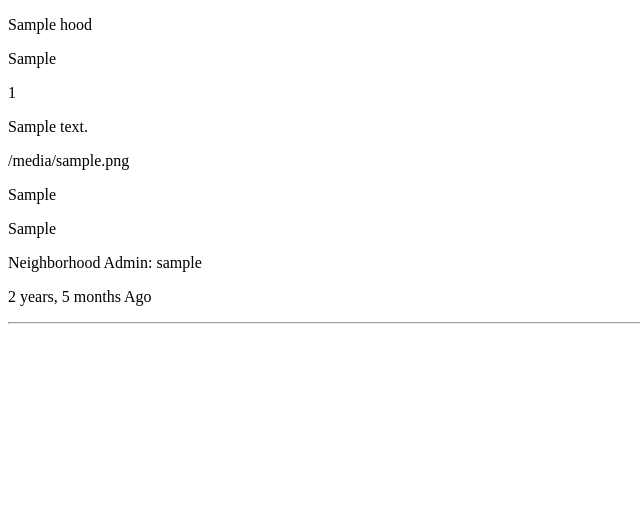
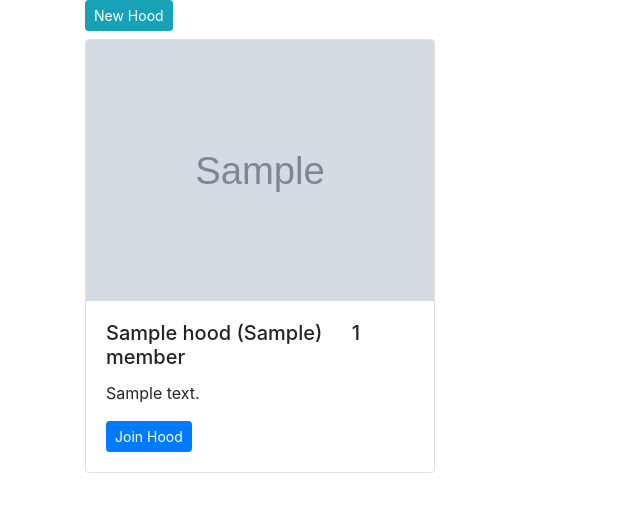
Before and after one commit to Kirugik/myhood, a Django app: page / in a window 1280 px wide. Shown: the top 512 px of the page, without its empty margins (0-640 px from the left). Run offline with Django 4.2, Linux system fonts and the light colour scheme; tables that the repository leaves empty hold one stand-in row (values such as "Sample post"); grey boxes marked "Sample" are stand-in pictures; some libraries are stand-ins or nearby versions.

Commit message:
Style: Add bootstrap and style index page

```diff
--- a/hood/settings.py
+++ b/hood/settings.py
@@ -40,6 +40,7 @@ INSTALLED_APPS = [
 
     'hoodupdates.apps.HoodupdatesConfig',
     'url_or_relative_url_field',
+    'bootstrap4',
 ]
 
 MIDDLEWARE = [
--- /dev/null
+++ b/hoodupdates/templates/base.html
@@ -0,0 +1,37 @@
+{% load bootstrap4 %}
+{% load static %}
+<!DOCTYPE html>
+<html lang="en">
+<head>
+    <meta charset="UTF-8">
+    <meta http-equiv="X-UA-Compatible" content="IE=edge">
+    <meta name="viewport" content="width=device-width, initial-scale=1.0">
+
+
+    <title> {% block title %} My Hood {% endblock %}</title>
+
+
+    {% block styles %}
+    {% bootstrap_css %}
+    <link rel="stylesheet" href="{% static 'css/styles.css' %}">
+    <link rel="stylesheet" href="https://stackpath.bootstrapcdn.com/bootstrap/4.1.3/css/bootstrap.min.css" integrity="sha384-MCw98/SFnGE8fJT3GXwEOngsV7Zt27NXFoaoApmYm81iuXoPkFOJwJ8ERdknLPMO" crossorigin="anonymous">
+
+    <!-- Fontawesome -->
+    <link href="{% static 'fontawesome_free/css/fontawesome.css' %}" rel="stylesheet" type="text/css">
+    <link href="{% static 'fontawesome_free/css/brands.css' %}" rel="stylesheet" type="text/css">
+    <link href="{% static 'fontawesome_free/css/solid.css' %}" rel="stylesheet" type="text/css">
+    {% endblock %}
+</head>
+<body>
+    {% block content %}
+
+
+
+        {% block scripts %}
+        <script src="https://ajax.googleapis.com/ajax/libs/jquery/3.2.1/jquery.min.js"></script>
+        <script src="https://stackpath.bootstrapcdn.com/bootstrap/4.1.3/js/bootstrap.min.js" integrity="sha384-ChfqqxuZUCnJSK3+MXmPNIyE6ZbWh2IMqE241rYiqJxyMiZ6OW/JmZQ5stwEULTy" crossorigin="anonymous"></script>
+        {% bootstrap_javascript %}
+        {% endblock %}
+    {% endblock %}
+</body>
+</html>
--- a/hoodupdates/templates/index.html
+++ b/hoodupdates/templates/index.html
@@ -1,31 +1,31 @@
-<!DOCTYPE html>
-<html lang="en">
-<head>
-    <meta charset="UTF-8">
-    <meta http-equiv="X-UA-Compatible" content="IE=edge">
-    <meta name="viewport" content="width=device-width, initial-scale=1.0">
-    <title>Home</title>
-    <div class="container-fluid">
-        <div class="hoods">
-            {% for hood in hoods %}
-            <p>{{hood.name}}</p>
-            <p>{{hood.located}}</p>
-            <p>{{hood.occupants_count}}</p>
-            <p>{{hood.description}}</p>
-            <p>{{hood.hood_image.url}}</p>
-            <p>{{hood.police_contact}}</p>
-            <p>{{hood.health_dept_contact}}</p>
-            <p>Neighborhood Admin: {{hood.hood_admin}}</p>
-            <p>{{hood.since|timesince}} Ago</p>
-            <hr>
-            <br>
-            <br>
+{% extends 'base.html' %}
 
-            {% endfor %}
+{% load bootstrap4 %}
+{% load static %}
+
+
+{% block content%}
+<div class="container">
+    <a href="" class="btn btn-sm btn-info mb-2">New Hood</a>
+    <div class="row">
+
+    {% for hood in hoods %}
+    <div class="col-md-4">
+        <div class="card mb-4" style="min-height:300px">
+            <img src="{{hood.hood_image.url}}" class="card-img-top" alt="{{hood.name}}">
+            <div class="card-body">
+                <h5 class="card-title">{{hood.name}}  ({{hood.located}}) <span class="ml-4">{{hood.occupants_count}} member{{hood.members.count|pluralize}}</span></h5>
+                <p class="card-text">{{hood.description}}</p>
+
+                <!-- {% if request.user.profile.location == hood %} -->
+                <a href="" class="btn btn-outline-danger btn-sm">Leave Hood</a>
+                <!-- {% elif not request.user.profile.location %} -->
+                <a href="" class="btn btn-primary btn-sm">Join Hood</a>
+                {% endif %}
+            </div>
         </div>
     </div>
-</head>
-<body>
-
-</body>
-</html>
+    {% endfor %}
+</div>
+</div>
+{% endblock %}
```
